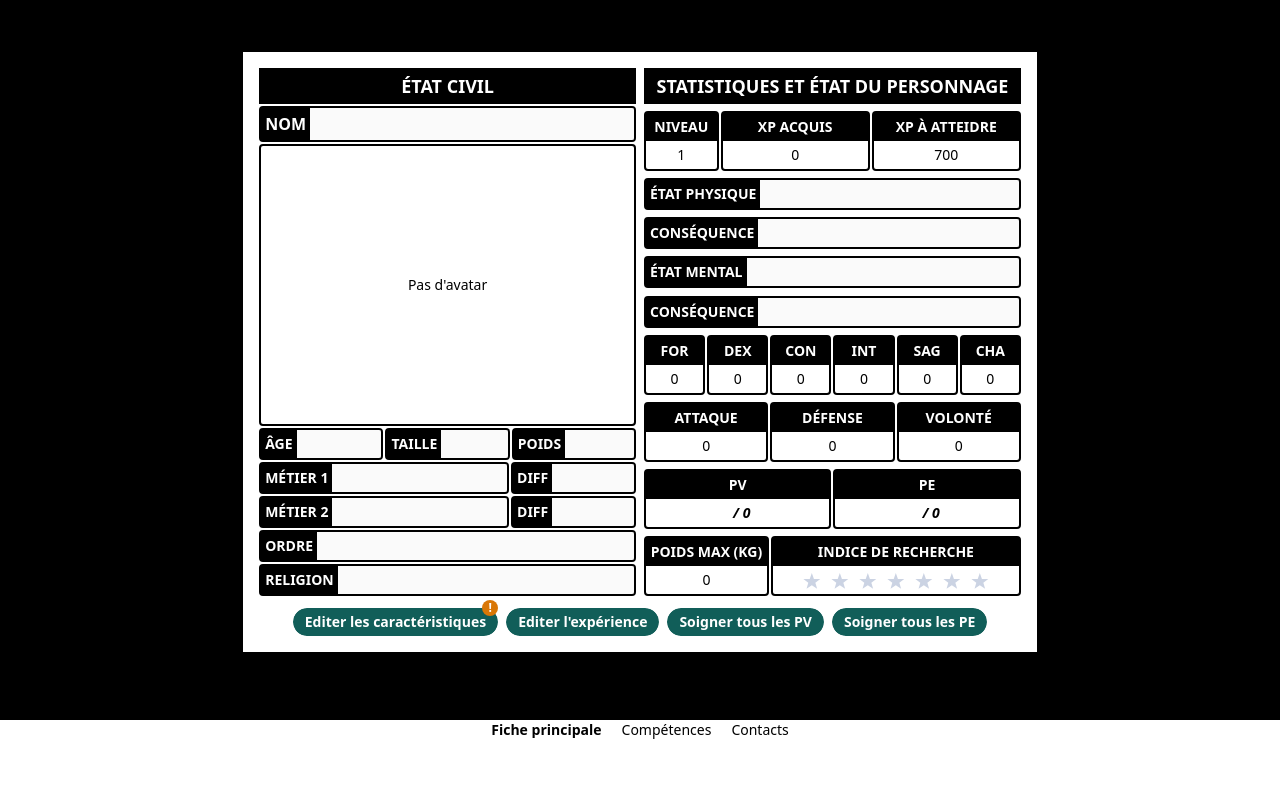
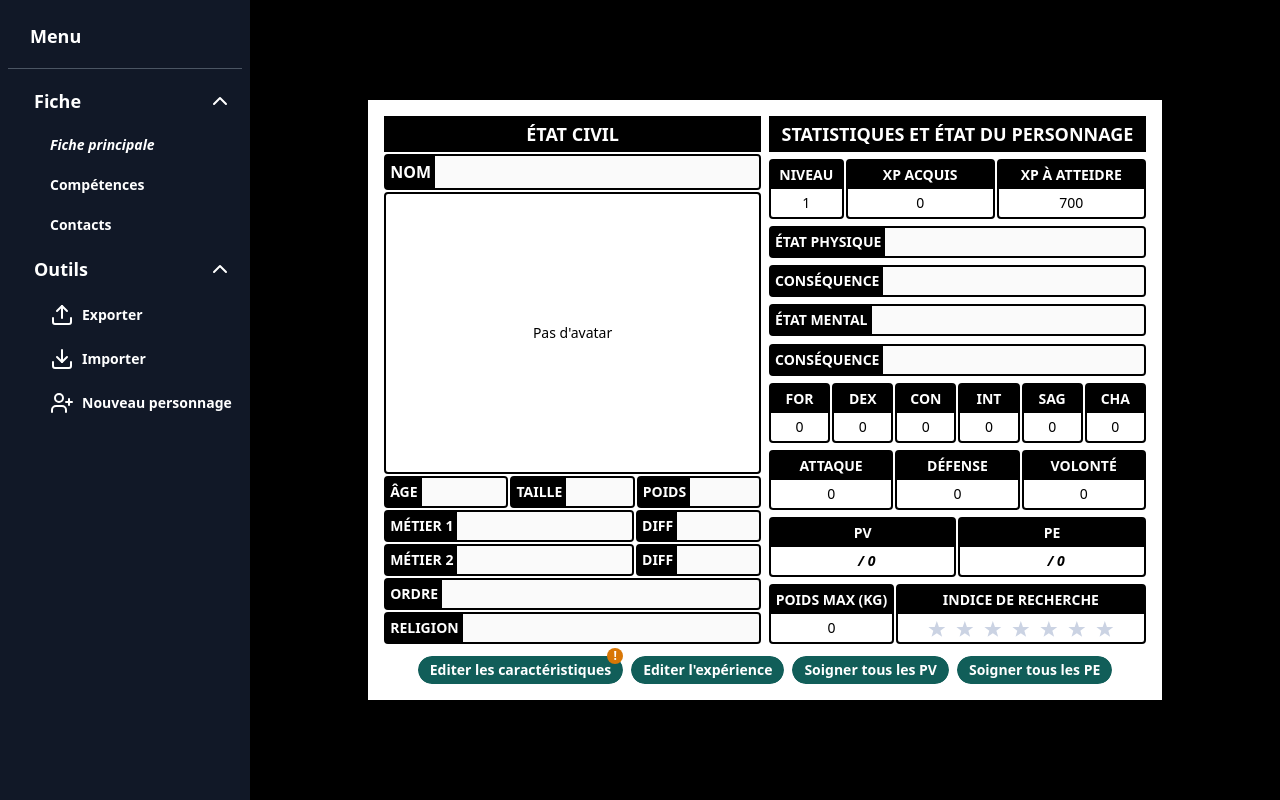
Before and after one commit to LucasPitzalis/2d6-FPI, a React (Vite) app: page / in a window 1280 px wide. Built offline with nearby package versions, Linux system fonts and the light colour scheme.

Commit message:
added sidebar menu + fixed deleteMode button color

```diff
--- a/src/components/App.jsx
+++ b/src/components/App.jsx
@@ -4,14 +4,17 @@ import { Route, Routes } from "react-router-dom";
 import routes from "../utils/routes";
 import Footer from "./Footer";
 import Modal from "./Modal";
+import SideBar from "./sidebar/SideBar";
 
 function App() {
   const { modal } = useSelector((state) => state.app);
 
   return (
     <div className="bg-black h-full w-full min-h-screen min-w-screen text-sm flex items-center justify-between flex-col">
-      <div className="flex flex-1 w-full min-w-[80%] items-center justify-center">
-        <main className="w-full md:w-a4 bg-white p-4">
+      <div className="flex flex-1 w-full min-w-[80%] items-center justify-between">
+        <SideBar />
+        <div className="flex flex-1 justify-center">
+          <main className="w-full md:w-a4 bg-white p-4 flex flex-col justify-center">
             <Routes>
               {routes.map((route) => <Route key={route.name} path={route.path} element={route.element()} />)}
               <Route path="/*" element={<Navigate to="/" />} />
@@ -19,7 +22,8 @@ function App() {
             { modal && <Modal /> }
           </main>
         </div>
-      <Footer />
+      </div>
+      {/* <Footer /> */}
     </div>
   )
 }
--- a/src/components/Modal.jsx
+++ b/src/components/Modal.jsx
@@ -34,7 +34,7 @@ export default function Modal() {
     }, [modal]);
 
     return (
-        <div className="fixed top-0 right-0 bottom-0 left-0 bg-black/50 flex justify-center items-center">
+        <div className="fixed top-0 right-0 bottom-0 left-0 bg-black/50 flex justify-center items-center z-20">
             <dialog open className="roundedbg-white text-base">
                 <div className="relative border-b border-gray-400 flex justify-between min-w-[300px]">
                     <h3 className="font-bold">{modalTitle}</h3>
--- a/src/components/buttons/SimpleButton.jsx
+++ b/src/components/buttons/SimpleButton.jsx
@@ -1,12 +1,12 @@
 import PropTypes from 'prop-types';
 
-export default function SimpleButton({ text, isDisabled, btnType, handler, styles }) {
+export default function SimpleButton({ text, isDisabled, btnType, handler, background, styles }) {
     return (
         <button
             type={btnType}
-            className={`rounded-full bg-teal-800 font-bold mt-2 text-white py-1 px-3
+            className={`rounded-full font-bold mt-2 text-white py-1 px-3
                 outline hover:outline-2 hover:outline-amber-500
-                disabled:outline-none disabled:bg-gray-500 disabled:italic disabled:font-normal ${styles}`}
+                disabled:outline-none disabled:bg-gray-500 disabled:italic disabled:font-normal ${background} ${styles}`}
             disabled={isDisabled}
             onClick={handler}
         >
@@ -21,10 +21,12 @@ SimpleButton.propTypes = {
     btnType: PropTypes.string,
     handler: PropTypes.func,
     styles: PropTypes.string,
+    background: PropTypes.string,
 };
 
 SimpleButton.defaultProps = {
     isDisabled: false,
     btnType: 'button',
     styles: '',
+    background: 'bg-teal-800',
 }
--- a/src/components/contacts/Contacts.jsx
+++ b/src/components/contacts/Contacts.jsx
@@ -22,7 +22,7 @@ export default function Contacts() {
                     <SimpleButton
                         handler={() => setDeleteMode(!deleteMode)}
                         text={`${deleteMode ? 'Désactiver' : 'Activer'} le mode suppression`}
-                        styles={deleteMode ? 'bg-red-500' : ''}
+                        background={deleteMode ? 'bg-red-500' : 'bg-teal-800'}
                     />
                 </div>
             </div>
--- /dev/null
+++ b/src/components/sidebar/SideBar.jsx
@@ -0,0 +1,63 @@
+import { Menu } from "lucide-react";
+import { Download, Upload, UserPlus } from "lucide-react";
+import { useState } from "react";
+import { NavLink } from "react-router-dom";
+import routes from "../../utils/routes";
+import IconButton from "../buttons/IconButton";
+import SideBarButton from "./SideBarButton";
+import SubMenu from "./SubMenu";
+
+export default function SideBar() {
+    const [isOpen, setIsOpen] = useState(false);
+
+    // <script type="text/javascript">
+    // function dropdown() {
+    //     document.querySelector("#submenu").classNameList.toggle("hidden");
+    //     document.querySelector("#arrow").classNameList.toggle("rotate-0");
+    // }
+    // dropdown();
+
+    // function openSidebar() {
+    //     document.querySelector(".sidebar").classNameList.toggle("hidden");
+    // }
+    // </script>
+
+    return (
+        <>
+            {!isOpen &&
+                <button
+                    className="z-10 lg:hidden fixed top-5 left-5 p-1 bg-gray-700 text-white rounded-md duration-300 hover:bg-blue-600"
+                    onClick={() => setIsOpen(true)}
+                >
+                    <Menu />
+                </button>
+            }
+            <div className={`z-10 fixed top-0 bottom-0 lg:static lg:h-screen p-2 w-[250px] overflow-y-auto text-center bg-gray-900 text-white font-bold duration-300
+                ${!isOpen ? '-translate-x-[250px] lg:translate-x-0' : ''}`}>
+                <div className="text-xl">
+                    <div className="p-2.5 mt-1 flex items-center relative">
+                        <h2 className="text-lg ml-3">Menu</h2>
+                        <div className="lg:hidden absolute right-0"><IconButton size={24} icon={"close"} handler={() => setIsOpen(false)} /></div>
+                    </div>
+                    <div className="my-2 bg-gray-600 h-[1px]"></div>
+                </div>
+                <SubMenu title="Fiche">
+                    {routes.map((route) =>
+                        <NavLink
+                            key={route.name}
+                            to={route.path}
+                            className={({ isActive }) => (isActive ? 'italic' : '')}
+                        >
+                            <span className="p-2.5 flex items-center justify-start text-left rounded-md duration-300 cursor-pointer hover:bg-blue-600">{route.nameFr}</span>
+                        </NavLink>
+                    )}
+                </SubMenu>
+                <SubMenu title={"Outils"}>
+                    <SideBarButton icon={<Upload />} text="Exporter" />
+                    <SideBarButton icon={<Download />} text="Importer" />
+                    <SideBarButton icon={<UserPlus />} text="Nouveau personnage" />
+                </SubMenu>
+            </div>
+        </>
+    );
+}
--- /dev/null
+++ b/src/components/sidebar/SideBarButton.jsx
@@ -0,0 +1,17 @@
+import PropTypes from 'prop-types';
+
+export default function SideBarButton({ text, icon }) {
+    return (
+        <div className="p-2.5 flex space-x-2 items-center justify-start rounded-md duration-300 cursor-pointer hover:bg-blue-600">
+            { icon }
+            <span className="text-left">{ text }</span>
+        </div>
+    );
+}
+
+
+
+SideBarButton.propTypes = {
+    text: PropTypes.string.isRequired,
+    icon: PropTypes.element,
+};
--- /dev/null
+++ b/src/components/sidebar/SubMenu.jsx
@@ -0,0 +1,33 @@
+import { ChevronUp } from 'lucide-react';
+import PropTypes from 'prop-types';
+import { useState } from 'react';
+
+export default function SubMenu(props) {
+    const [isCollapsed, setCollapsed] = useState(false);
+
+    return (
+        <div className="ml-4">
+            <div
+                className="p-2.5 flex items-center rounded-md duration-300 cursor-pointer hover:bg-blue-600 text-white"
+                onClick={() => setCollapsed(!isCollapsed)}
+            >
+                <div className="flex justify-between w-full items-center">
+                    <h3 className="text-lg">{props.title}</h3>
+                    <span className={`duration-300 ${isCollapsed ? 'rotate-180' : ''}`}>
+                        <ChevronUp />
+                    </span>
+                </div>
+            </div>
+            <div
+                className={`ml-4 ${isCollapsed ? 'hidden' : ''}`}
+            >
+                {props.children}
+            </div>
+        </div>
+    );
+}
+
+SubMenu.propTypes = {
+    title: PropTypes.string.isRequired,
+    children: PropTypes.array.isRequired,
+};
--- a/src/components/skills/Skills.jsx
+++ b/src/components/skills/Skills.jsx
@@ -39,7 +39,7 @@ export default function Skills() {
                     <SimpleButton
                         handler={() => setDeleteMode(!deleteMode)}
                         text={`${deleteMode ? 'Désactiver' : 'Activer'} le mode suppression`}
-                        styles={deleteMode ? 'bg-red-500' : ''}
+                        background={deleteMode ? 'bg-red-500' : 'bg-teal-800'}
                     />
                 </div>
             </div>
--- a/tailwind.config.js
+++ b/tailwind.config.js
@@ -16,6 +16,9 @@ export default {
       height: {
         a4: '297mm',
       },
+      screens: {
+        'md': '794px',
+      },
     },
   },
   plugins: [],
```
Lines whose indentation alone changed are shown as unchanged.
